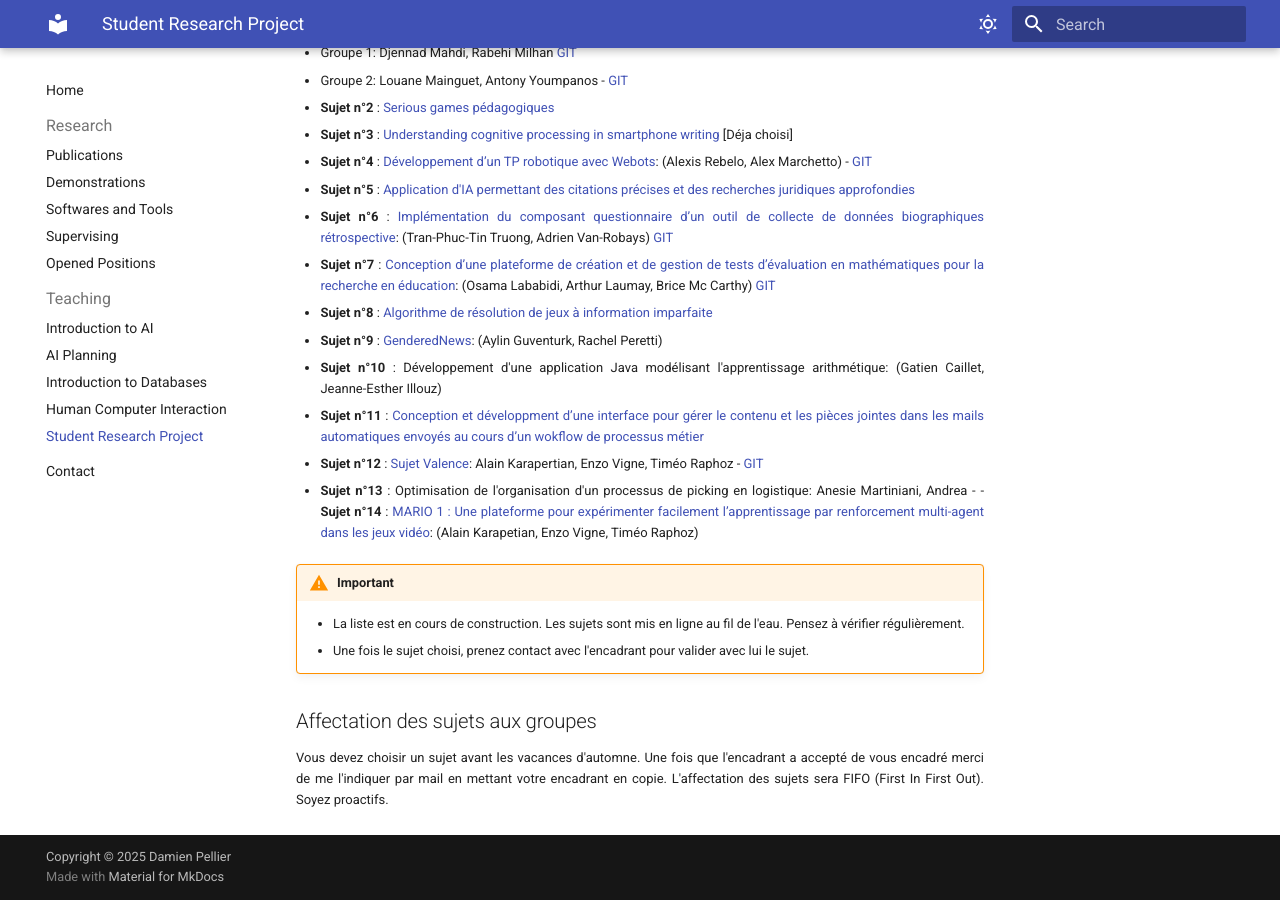
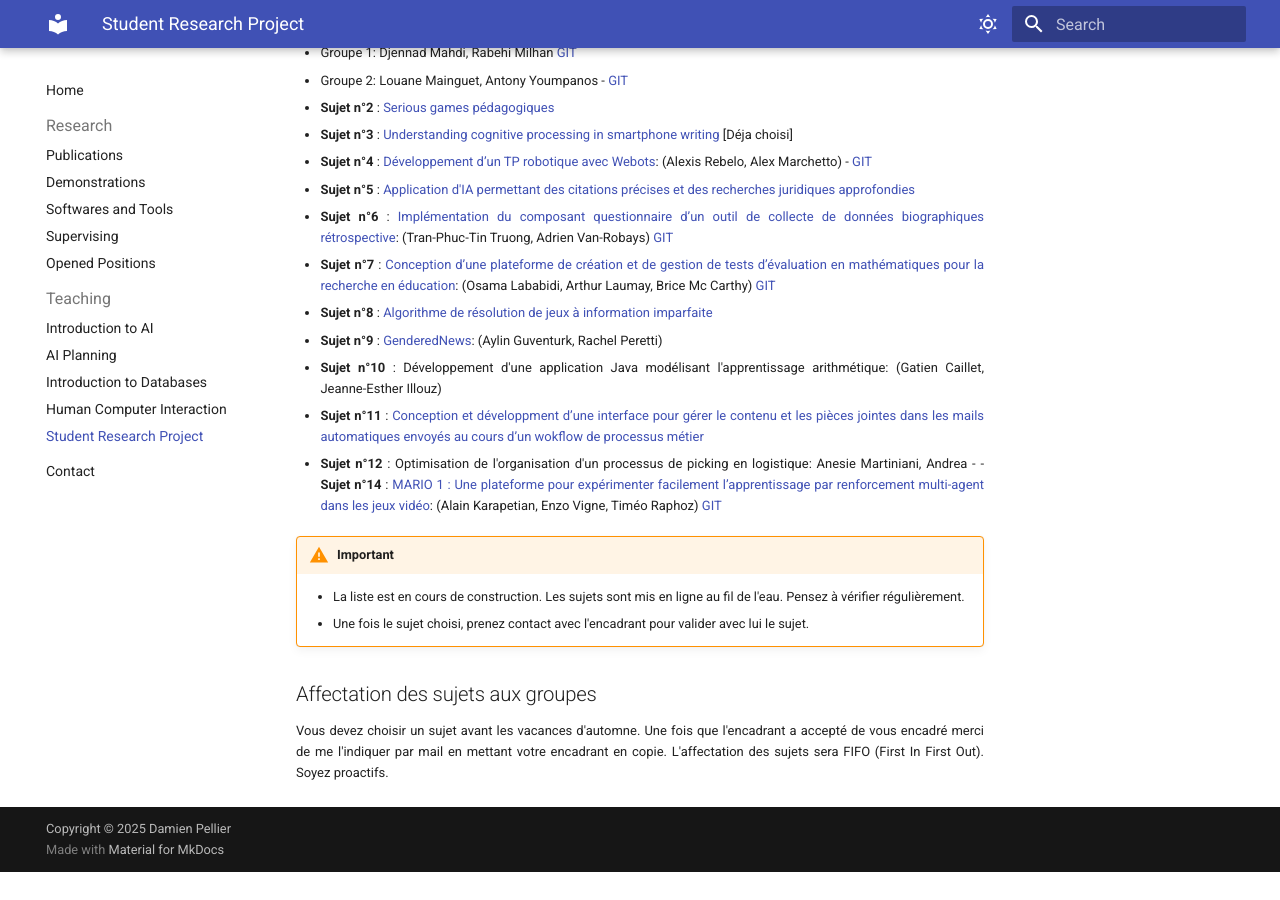
Before and after one commit to pellierd/homepage, an MkDocs documentation site: the page built from docs/teaching/srp.md, in a window 1280 px wide and 900 px high, scrolled down 1254 px. Built offline with MkDocs 1.6.1 and Material for MkDocs 9.7.7, drawn with Linux system fonts in a browser that asks for light colours; after the commit the page ends 2126 px from its top, so only the background shows below that.

Commit message:
modif ter

```diff
--- a/docs/teaching/srp.md
+++ b/docs/teaching/srp.md
@@ -49,8 +49,7 @@
 - **Sujet n°10** : Développement d'une application Java modélisant l'apprentissage arithmétique: (Gatien Caillet,
 Jeanne-Esther Illouz)
 - **Sujet n°11** : [Conception et développment d’une interface pour gérer le contenu et les pièces jointes dans les mails automatiques envoyés au cours d’un  wokflow de processus métier](srp/Sujet_11_2025.pdf)
-- **Sujet n°12** : [Sujet Valence](): Alain Karapertian, Enzo Vigne, Timéo Raphoz - [GIT](https://github.com/alkalain/MARL-RL-GUI.git)
-- **Sujet n°13** : Optimisation de l'organisation d'un processus de picking en logistique: Anesie Martiniani, Andrea - - **Sujet n°14** : [MARIO 1 : Une plateforme pour expérimenter facilement l’apprentissage par renforcement multi-agent dans les jeux vidéo](srp/Sujet_14_2025.pdf): (Alain Karapetian, Enzo Vigne, Timéo Raphoz)
+- **Sujet n°12** : Optimisation de l'organisation d'un processus de picking en logistique: Anesie Martiniani, Andrea - - **Sujet n°14** : [MARIO 1 : Une plateforme pour expérimenter facilement l’apprentissage par renforcement multi-agent dans les jeux vidéo](srp/Sujet_14_2025.pdf): (Alain Karapetian, Enzo Vigne, Timéo Raphoz)  [GIT](https://github.com/alkalain/MARL-RL-GUI.git)
 
 
 !!! warning "Important"
```
